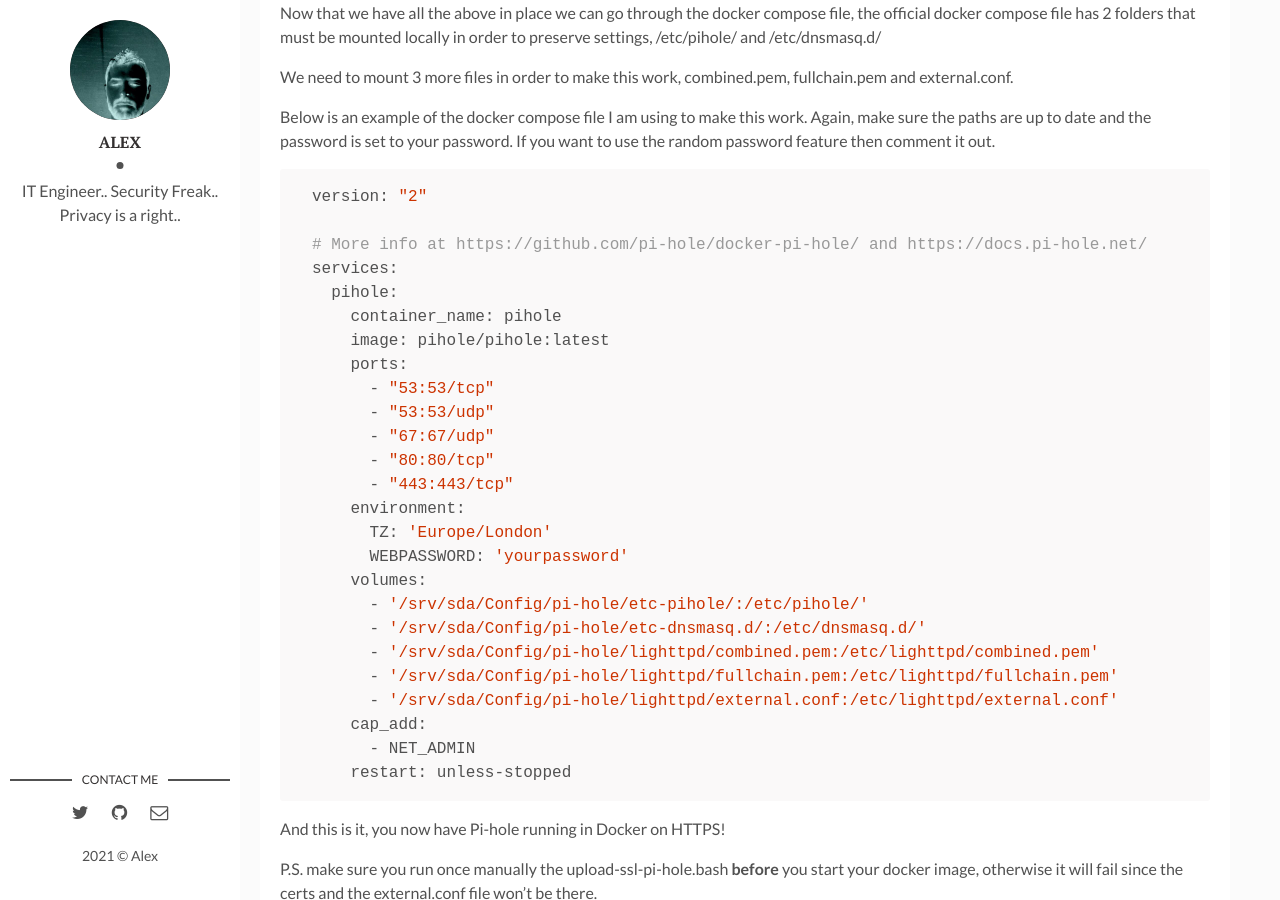
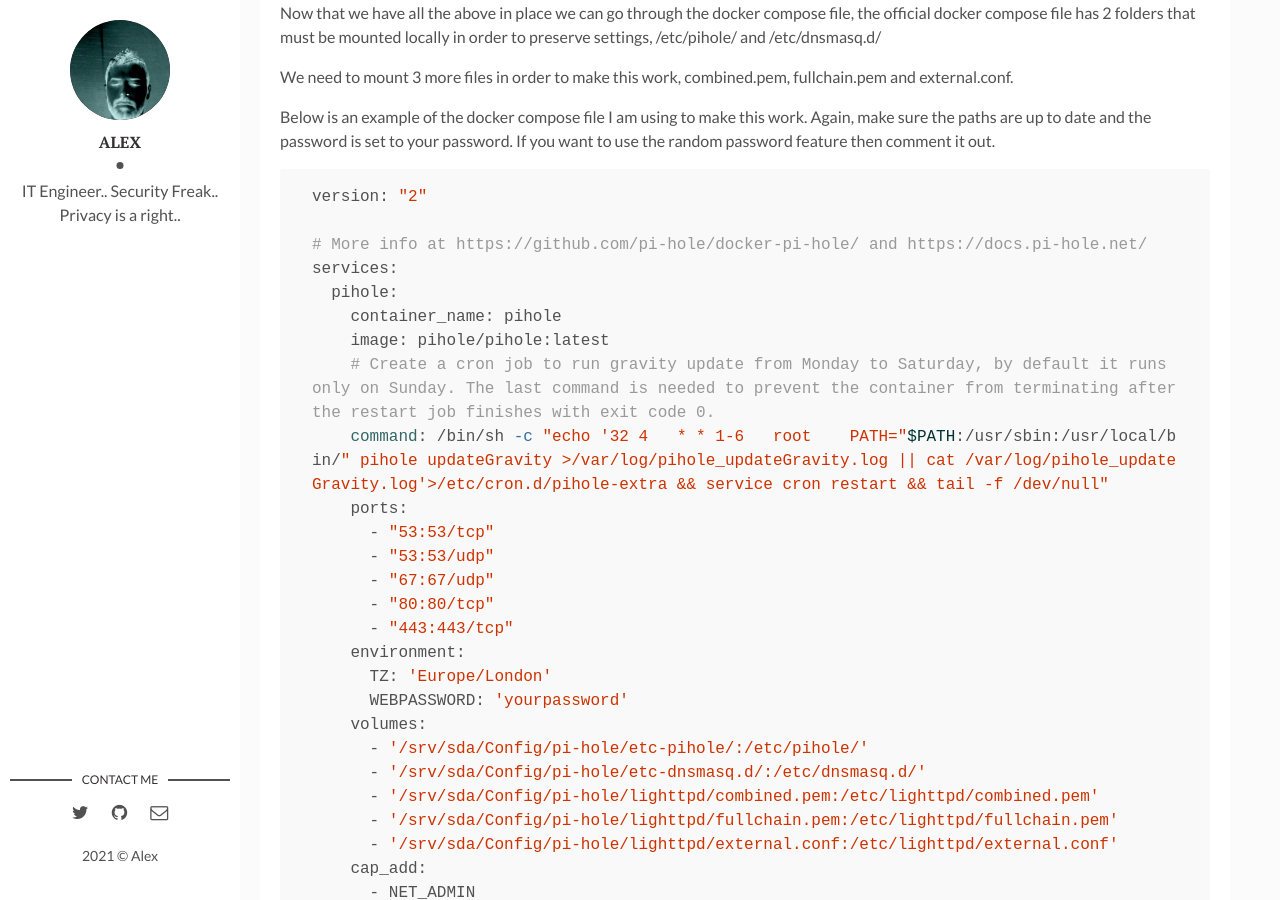
Before and after one commit to al3xfar0s/al3xfar0s.github.io, a Jekyll site: the page built from _posts/2021-01-12-pihole-and-docker-how-to-enable-https.markdown, in a window 1280 px wide and 900 px high, scrolled down 2219 px. Built offline with Jekyll 4.4.1, drawn with Linux system fonts in a browser that asks for light colours.

Commit message:
Update 2021-01-12-pihole-and-docker-how-to-enable-https.markdown

```diff
--- a/_posts/2021-01-12-pihole-and-docker-how-to-enable-https.markdown
+++ b/_posts/2021-01-12-pihole-and-docker-how-to-enable-https.markdown
@@ -86,6 +86,8 @@ services:
   pihole:
     container_name: pihole
     image: pihole/pihole:latest
+    # Create a cron job to run gravity update from Monday to Saturday, by default it runs only on Sunday. The last command is needed to prevent the container from terminating after the restart job finishes with exit code 0.
+    command: /bin/sh -c "echo '32 4   * * 1-6   root    PATH="$PATH:/usr/sbin:/usr/local/bin/" pihole updateGravity >/var/log/pihole_updateGravity.log || cat /var/log/pihole_updateGravity.log'>/etc/cron.d/pihole-extra && service cron restart && tail -f /dev/null"
     ports:
       - "53:53/tcp"
       - "53:53/udp"
```
